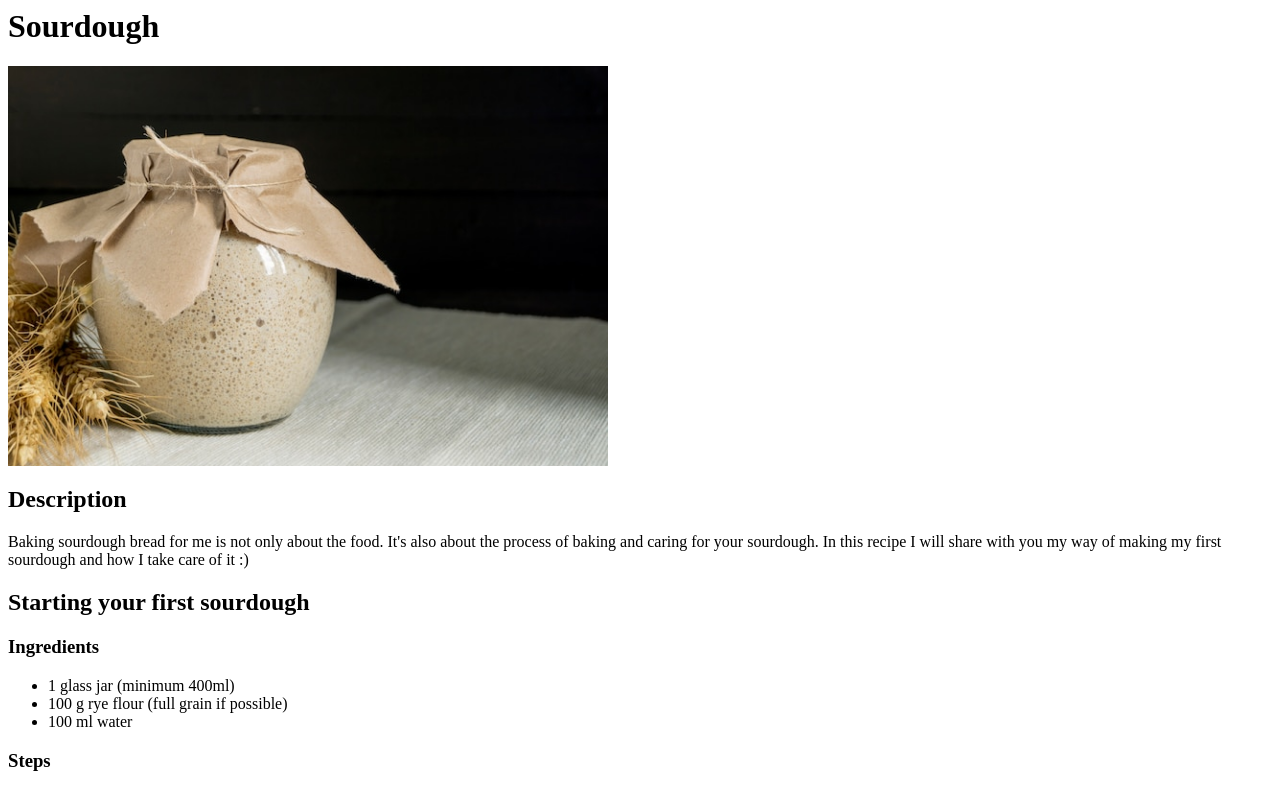
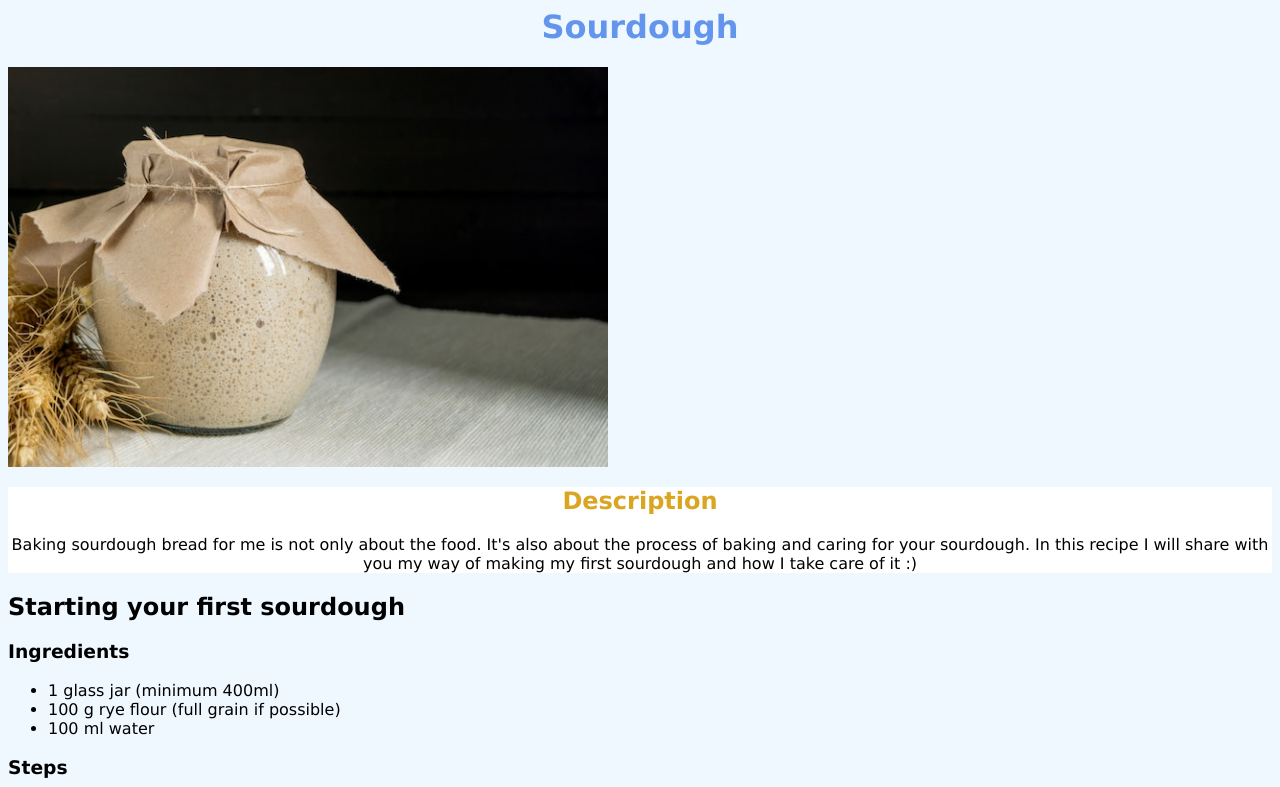
Before and after one commit to riethipiethi/odin-recipes, a plain HTML site: page recipes/sourdough.html in a window 1280 px wide. Shown: the top 787 px of the page. Drawn offline with Linux system fonts and the light colour scheme.

Commit message:
Add stylesheet: style.css

```diff
--- a/recipes/sourdough.html
+++ b/recipes/sourdough.html
@@ -1,3 +1,7 @@
+<head>
+    <link rel="stylesheet" href="../style.css">
+</head>
+
 <h1>Sourdough</h1>
 
 <img src="../img/sourdough.jpg"
@@ -6,13 +10,14 @@
     glass is a bundle of grain."
     width="600"
     height="400">
-
-<h2>Description</h2>
-<p>Baking sourdough bread for me is not only about the food. It's also about the
-    process of baking and caring for your sourdough. In this recipe I
-    will share with you my way of making my first sourdough and how I take care
-    of it :)
-</p>
+<div class="description">
+    <h2 class="description">Description</h2>
+    <p class="description">Baking sourdough bread for me is not only about the food. It's also about the
+        process of baking and caring for your sourdough. In this recipe I
+        will share with you my way of making my first sourdough and how I take care
+        of it :)
+    </p>
+</div>
 
 <h2>Starting your first sourdough</h2>
 <h3>Ingredients</h3>
--- /dev/null
+++ b/style.css
@@ -0,0 +1,19 @@
+* {
+    background-color: aliceblue;
+    font-family: Verdana, Geneva, Tahoma, sans-serif;
+}
+
+h1 {
+    text-align: center;
+    color: cornflowerblue;
+    font-size: 32px;
+}
+
+.description{
+    background-color: white;
+    text-align: center;
+}
+
+h2.description{
+    color:goldenrod;
+}
```
Also changed, not shown: index.html (+1 -0 lines), recipes/felix-pasta.html (+8 -2 lines), recipes/sourdough-bread.html (+10 -3 lines).
